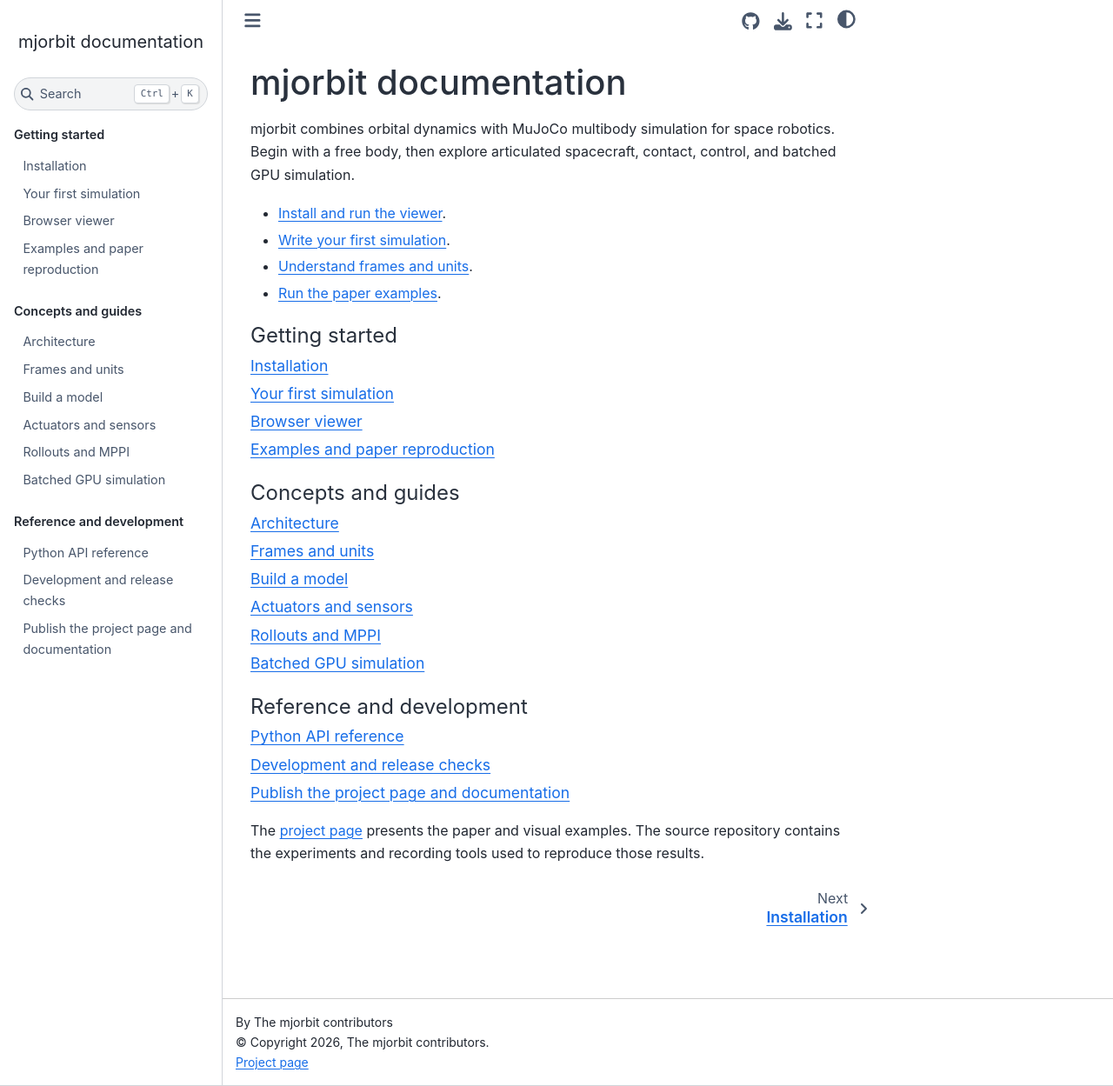
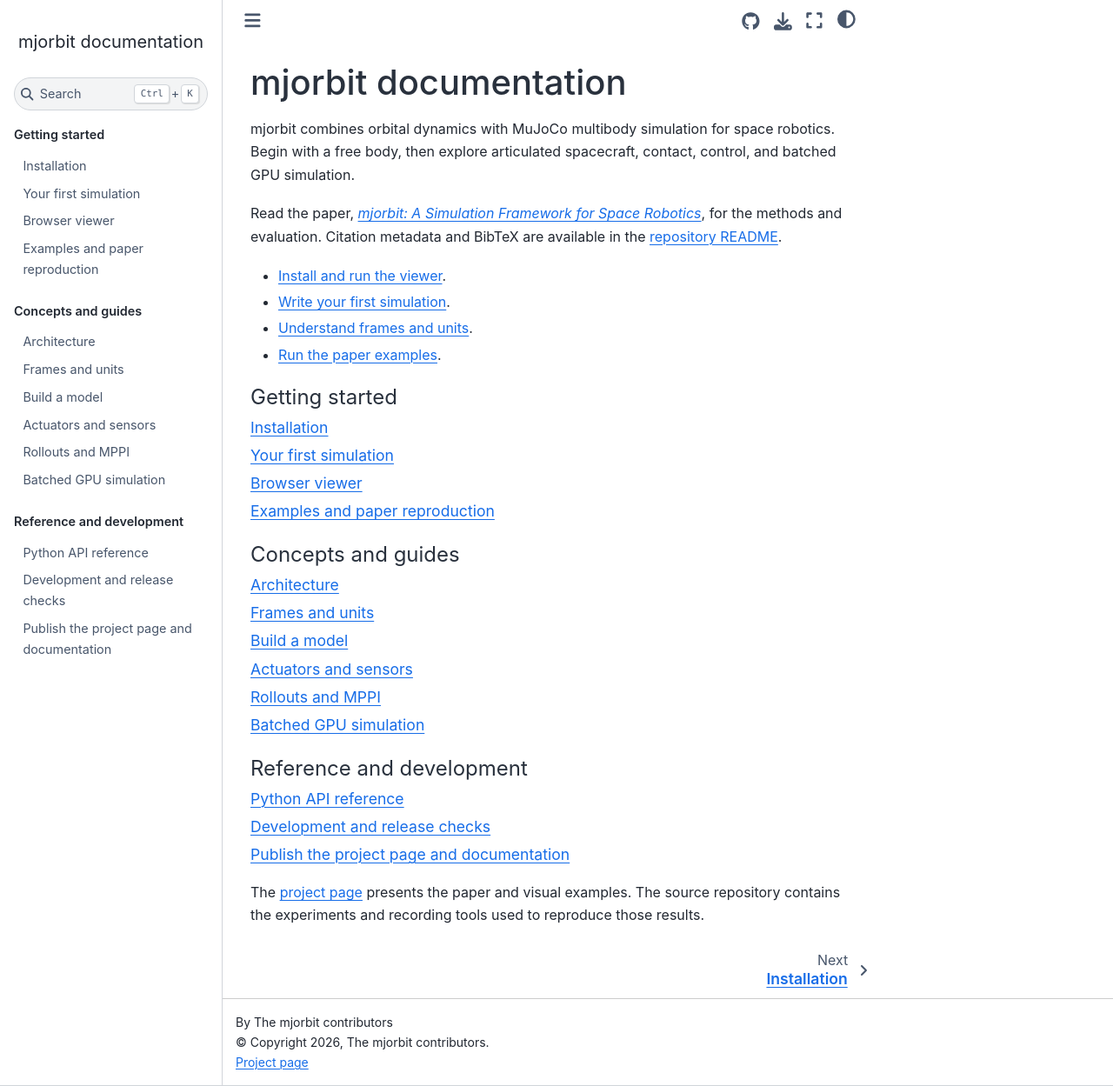
Before and after one commit to johnzhang3/mjorbit, a Sphinx documentation site: the page built from docs/index.md, in a window 1280 px wide and 1249 px high. Shown: the whole window at 87% size. Built offline with Sphinx 7.4.7 and the Sphinx Book theme 1.1.4, drawn with Linux system fonts in a browser that asks for light colours.

Commit message:
Add arXiv paper link and citation metadata

```diff
--- a/docs/index.md
+++ b/docs/index.md
@@ -3,6 +3,10 @@
 mjorbit combines orbital dynamics with MuJoCo multibody simulation for space
 robotics. Begin with a free body, then explore articulated spacecraft, contact,
 control, and batched GPU simulation.
+
+Read the paper, [*mjorbit: A Simulation Framework for Space Robotics*](https://arxiv.org/abs/2609.08010),
+for the methods and evaluation. Citation metadata and BibTeX are available in the
+[repository README](https://github.com/johnzhang3/mjorbit#citation-and-license).
 
 - [Install and run the viewer](installation.md).
 - [Write your first simulation](quickstart.md).
```
Also changed, not shown: CHANGELOG.md (+1 -0 lines), README.md (+18 -3 lines), RELEASING.md (+2 -3 lines), 1 other file.
